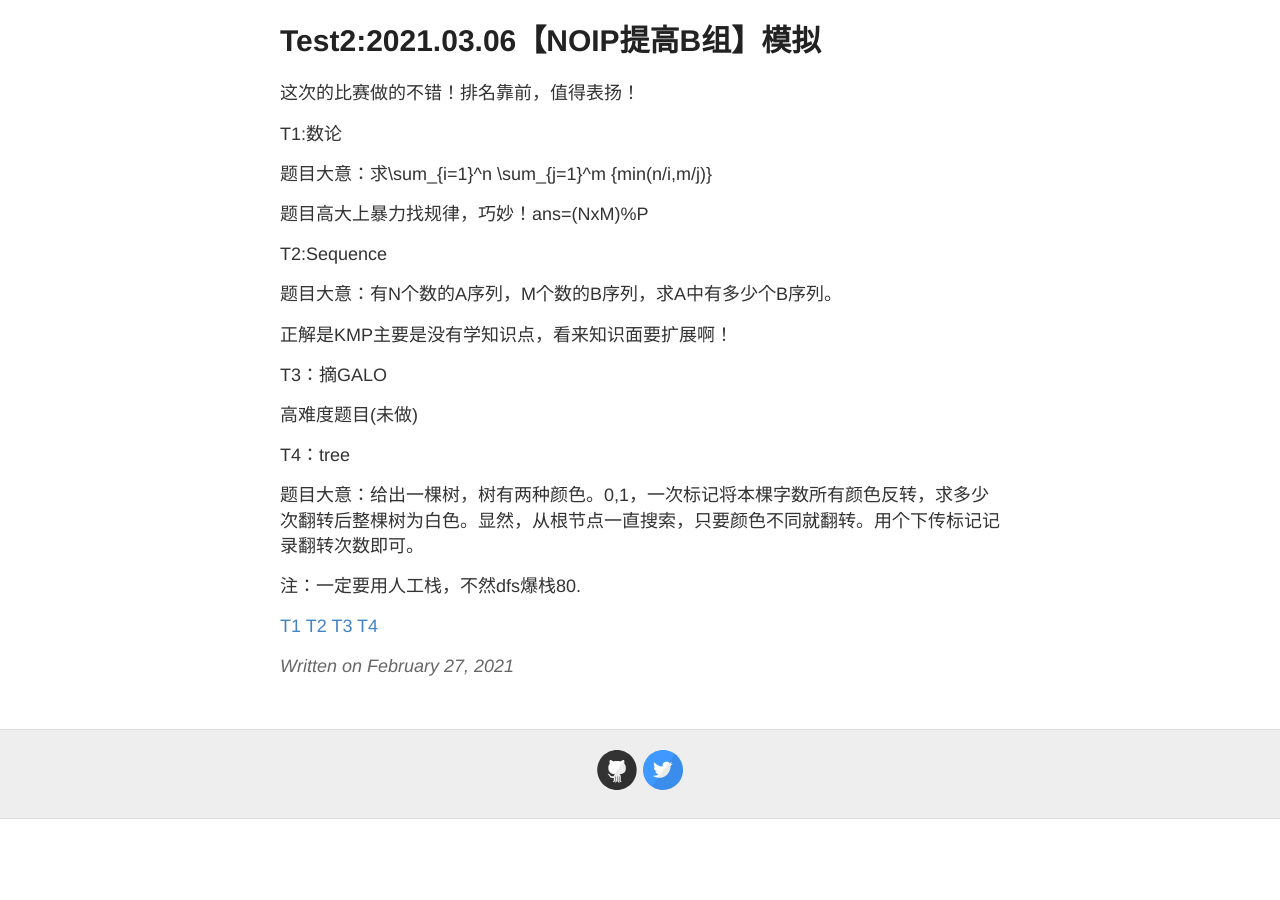
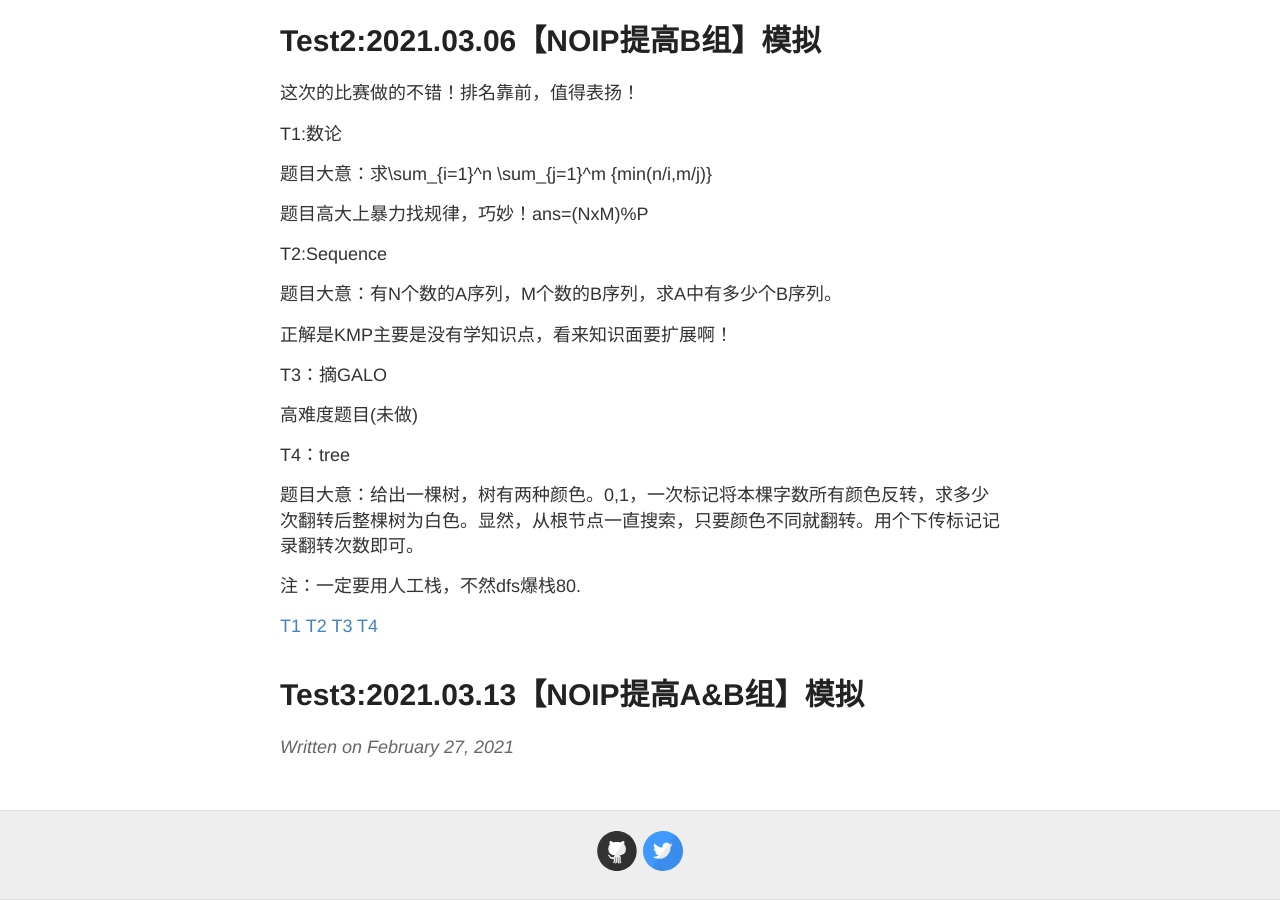
Before and after one commit to IchengU/IchengU.github.io, a Jekyll site: the page built from _posts/2021-2-27-2021春·总结.md, in a window 1280 px wide and 900 px high, scrolled down 815 px. Built offline with Jekyll 4.4.1, drawn with Linux system fonts in a browser that asks for light colours; our own code applies the rules of GitHub Pages for plain Markdown files; before the commit the page ends 1634 px from its top, so only the background shows below that.

Commit message:
Update 2021-2-27-2021春·总结.md

```diff
--- a/_posts/2021-2-27-2021春·总结.md
+++ b/_posts/2021-2-27-2021春·总结.md
@@ -60,3 +60,7 @@ T4：tree
 [T2](https://gmoj.net/senior/#main/show/5437)
 [T3](https://gmoj.net/senior/#main/show/5426)
 [T4](https://gmoj.net/senior/#main/show/5438)
+
+
+Test3:2021.03.13【NOIP提高A&B组】模拟
+===
```
